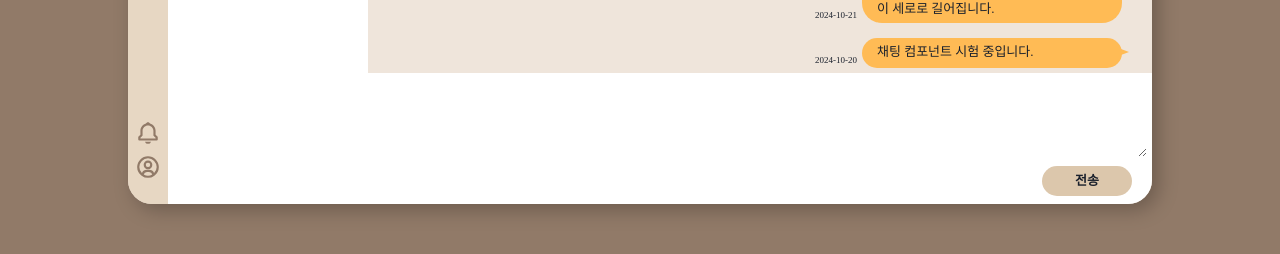
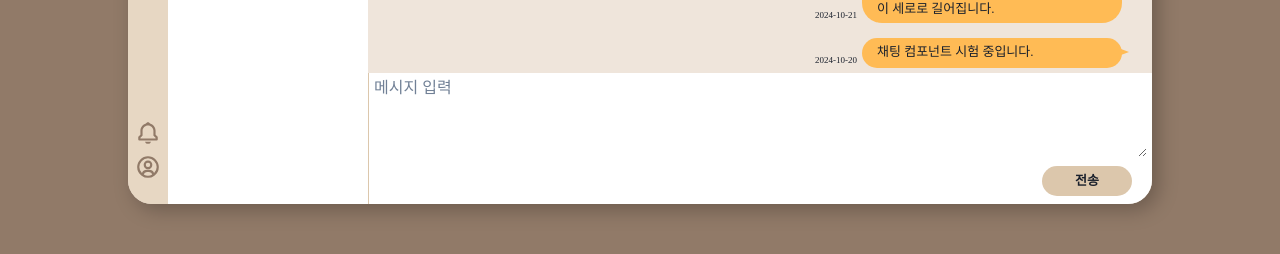
Before and after one commit to kakao-tech-campus-2nd-step3/Team6_FE, a React (Vite) app: page /profile-question in a window 1280 px wide. Shown: the part 465-719 px from the top of the page. Built offline with nearby package versions, Linux system fonts and the light colour scheme; a web font is replaced by a local one.

Commit message:
Design: placeholder, borderLeft 추가 -> input 경계 설정

```diff
--- a/src/pages/ProfileQuestionPage/WriteReply/index.tsx
+++ b/src/pages/ProfileQuestionPage/WriteReply/index.tsx
@@ -9,8 +9,16 @@ export default function WriteReply() {
       padding="0 5px"
       flexDirection="column"
       justifyContent="space-evenly"
+      borderLeft="0.5px solid"
+      borderLeftColor="brown.400"
     >
-      <Textarea width="100%" height="auto" variant="unstyled" padding="0" />
+      <Textarea
+        width="100%"
+        height="auto"
+        variant="unstyled"
+        padding="0"
+        placeholder="메시지 입력"
+      />
       <Flex justifyContent="end" height="29px" margin="4px 0">
         <Button
           marginRight="15px"
```
